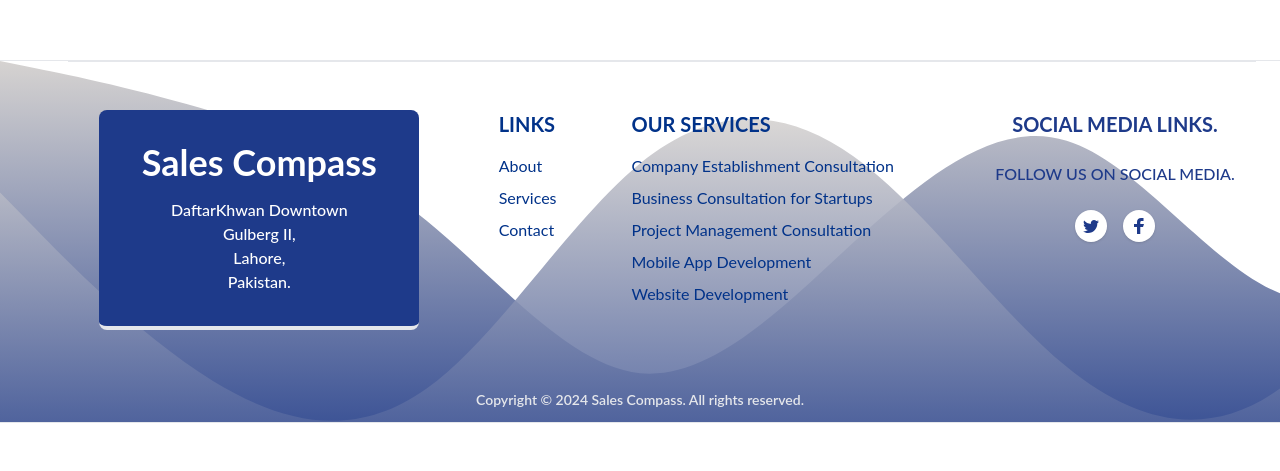
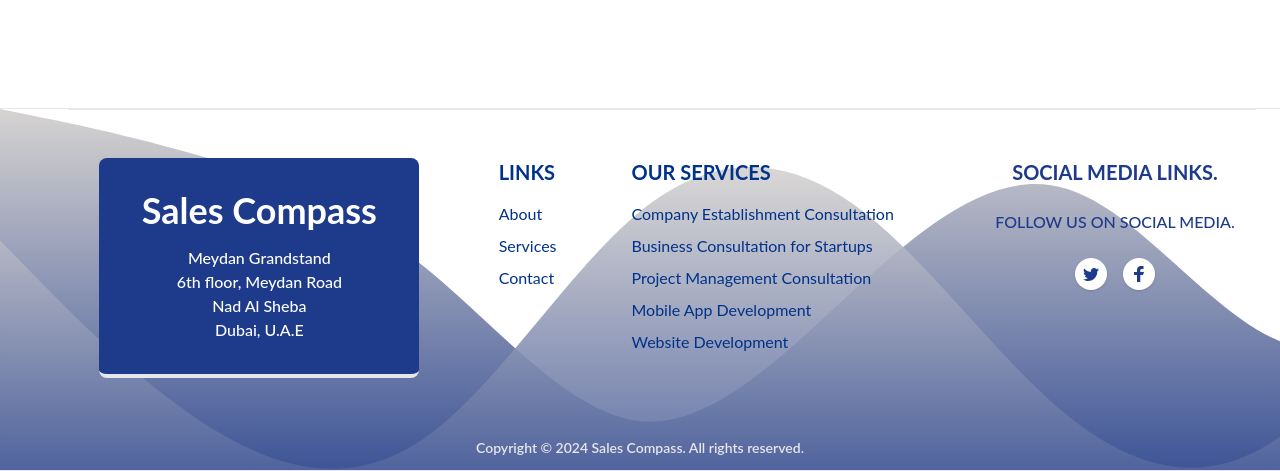
Before and after one commit to Mohammad-Abdullah-Abid/sales_compass, a React (Create React App) app: page /contact in a window 1280 px wide. Shown: the part 722-1193 px from the top of the page. Before the commit the page ends 1145 px from the top, so only its background shows below. Built offline with nearby package versions, Linux system fonts and the light colour scheme.

Commit message:
address changes

```diff
--- a/src/components/Footer.js
+++ b/src/components/Footer.js
@@ -20,10 +20,10 @@ const Footer = () => {
                   Sales Compass
                 </h3>
                 <div className="font-medium text-white text-md">
-                  <h5>DaftarKhwan Downtown</h5>
-                  <p>Gulberg II,</p>
-                  <p>Lahore,</p>
-                  <p>Pakistan.</p>
+                  <h5>Meydan Grandstand</h5>
+                  <p>6th floor, Meydan Road</p>
+                  <p>Nad Al Sheba</p>
+                  <p>Dubai, U.A.E</p>
                 </div>
               </div>
             </div>
--- a/src/pages/Contact.js
+++ b/src/pages/Contact.js
@@ -160,7 +160,7 @@ const Contact = () => {
                 </div>
                 <div className="flex flex-col">
                   <h2 className="text-2xl">Office Address</h2>
-                  <p className="text-gray-400">Gulberg II, Lahore, Pakistan</p>
+                  <p className="text-gray-400">Meydan Grandstand, 6th floor, Meydan Road, Nad Al Sheba, Dubai, U.A.E</p>
                 </div>
               </div>
 
@@ -176,7 +176,7 @@ const Contact = () => {
                   <div className="mt-5">
                     <h2 className="text-2xl">Send an E-mail</h2>
                     <p className="text-gray-400">
-                      contact@salecompass.com
+                      contact@salecompass.ae
                     </p>
                   </div>
                 </div>
```
